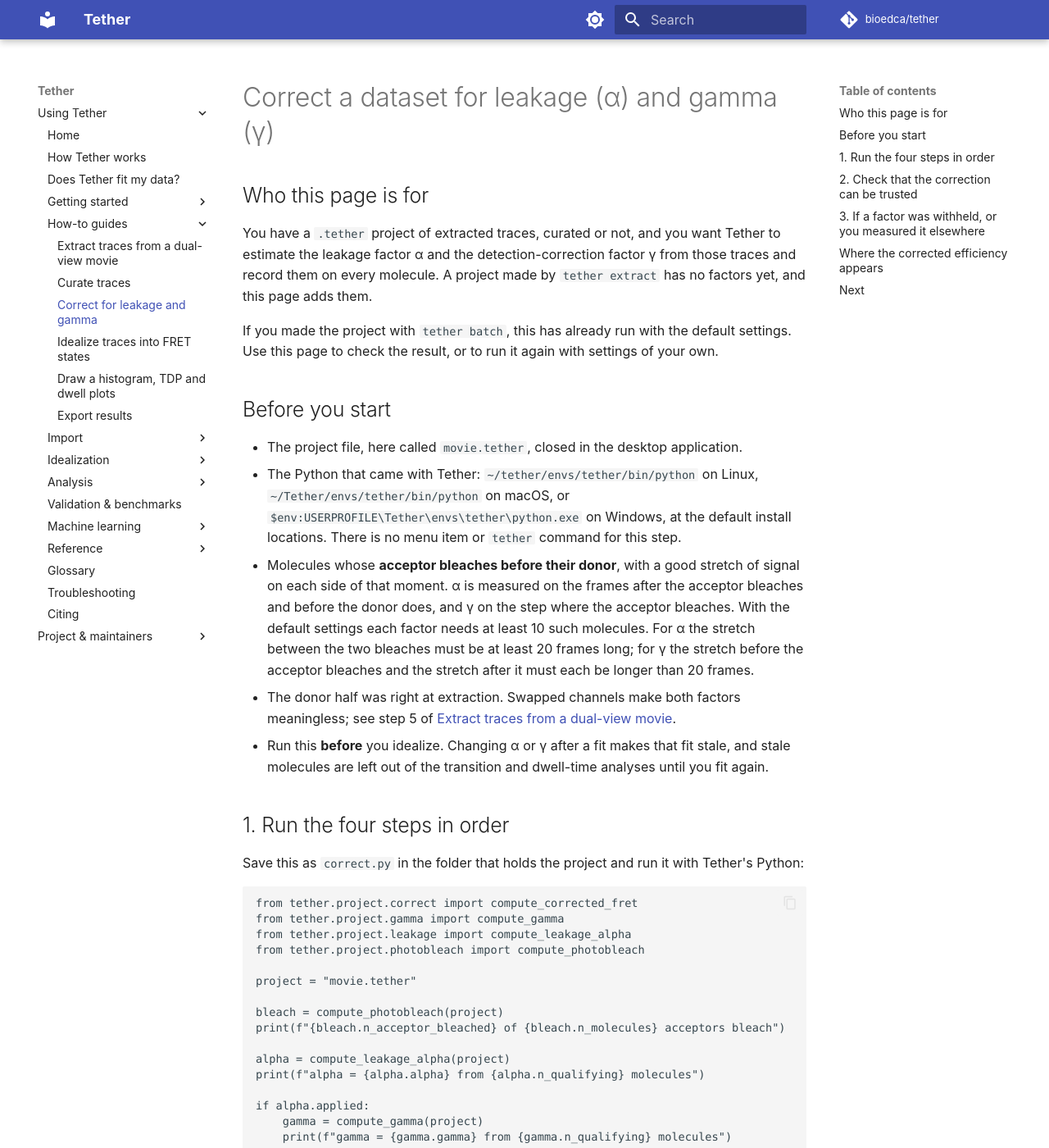
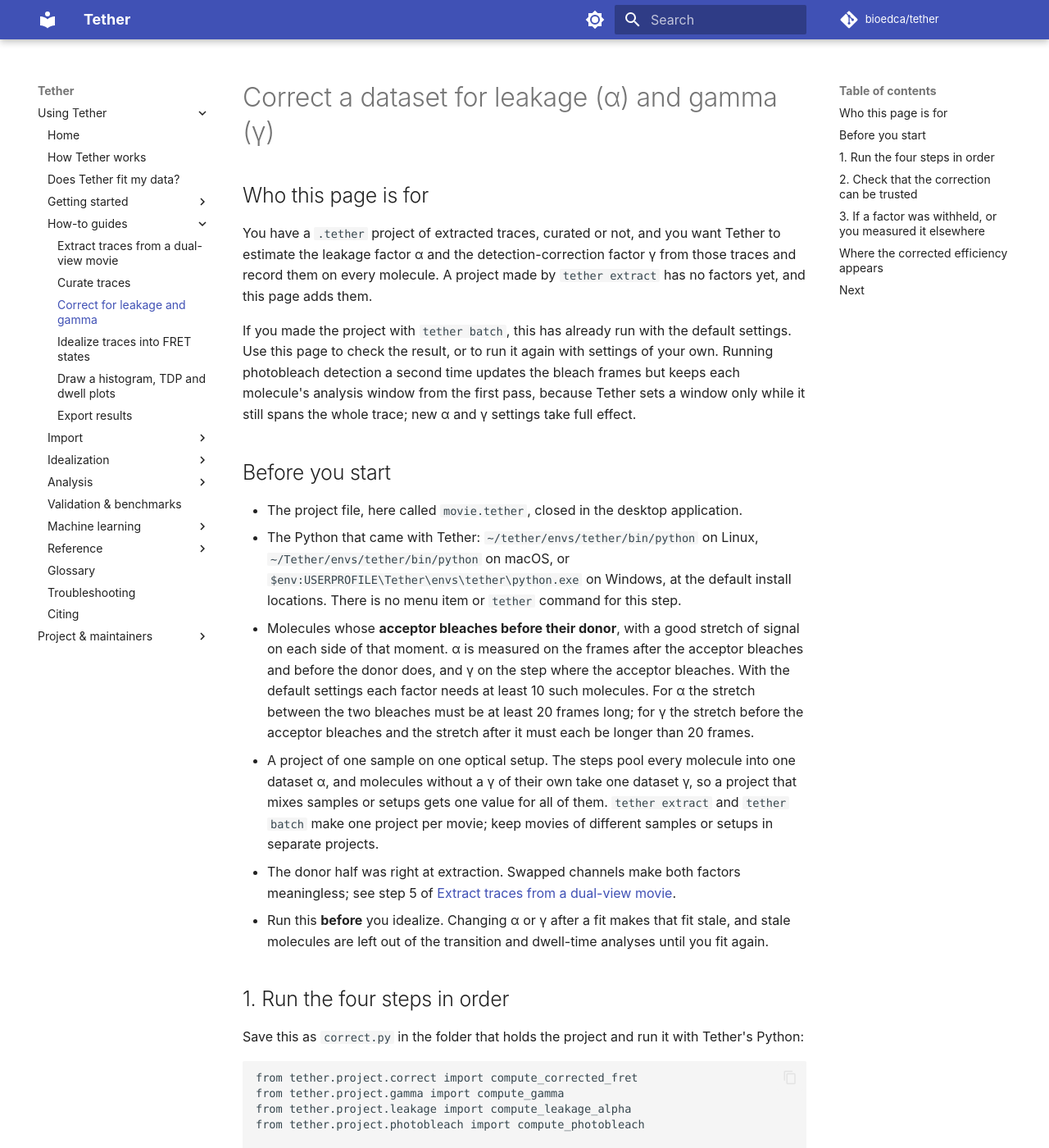
Before and after one commit to bioedca/tether, an MkDocs documentation site: the page built from docs/how-to/apply-corrections.md, in a window 1280 px wide and 1400 px high. Shown: the whole window at 82% size. Built offline with MkDocs 1.6.1 and Material for MkDocs 9.7.7, drawn with Linux system fonts in a browser that asks for light colours; comment, search, counter and statistics services are not loaded; the version menu is left out.

Commit message:
docs(how-to): answer the fourth Codex review (#177)
Say a correction run pools the whole project, so keep one sample and
setup per project; say a second photobleach pass keeps the first
pass's analysis windows; and give the --tmap recovery path when the
donor half comes out swapped.

```diff
--- a/docs/how-to/apply-corrections.md
+++ b/docs/how-to/apply-corrections.md
@@ -9,6 +9,9 @@ this page adds them.
 
 If you made the project with `tether batch`, this has already run with the default
 settings. Use this page to check the result, or to run it again with settings of your own.
+Running photobleach detection a second time updates the bleach frames but keeps each
+molecule's analysis window from the first pass, because Tether sets a window only while it
+still spans the whole trace; new α and γ settings take full effect.
 
 ## Before you start
 
@@ -23,6 +26,11 @@ settings. Use this page to check the result, or to run it again with settings of
   factor needs at least 10 such molecules. For α the stretch between the two bleaches must be
   at least 20 frames long; for γ the stretch before the acceptor bleaches and the stretch after
   it must each be longer than 20 frames.
+- A project of one sample on one optical setup. The steps pool every molecule into one
+  dataset α, and molecules without a γ of their own take one dataset γ, so a project that
+  mixes samples or setups gets one value for all of them. `tether extract` and
+  `tether batch` make one project per movie; keep movies of different samples or setups
+  in separate projects.
 - The donor half was right at extraction. Swapped channels make both factors meaningless; see
   step 5 of [Extract traces from a dual-view movie](extract-traces.md#5-check-that-it-worked).
 - Run this **before** you idealize. Changing α or γ after a fit makes that fit stale, and stale
```
Also changed, not shown: docs/how-to/extract-traces.md (+2 -1 lines).
